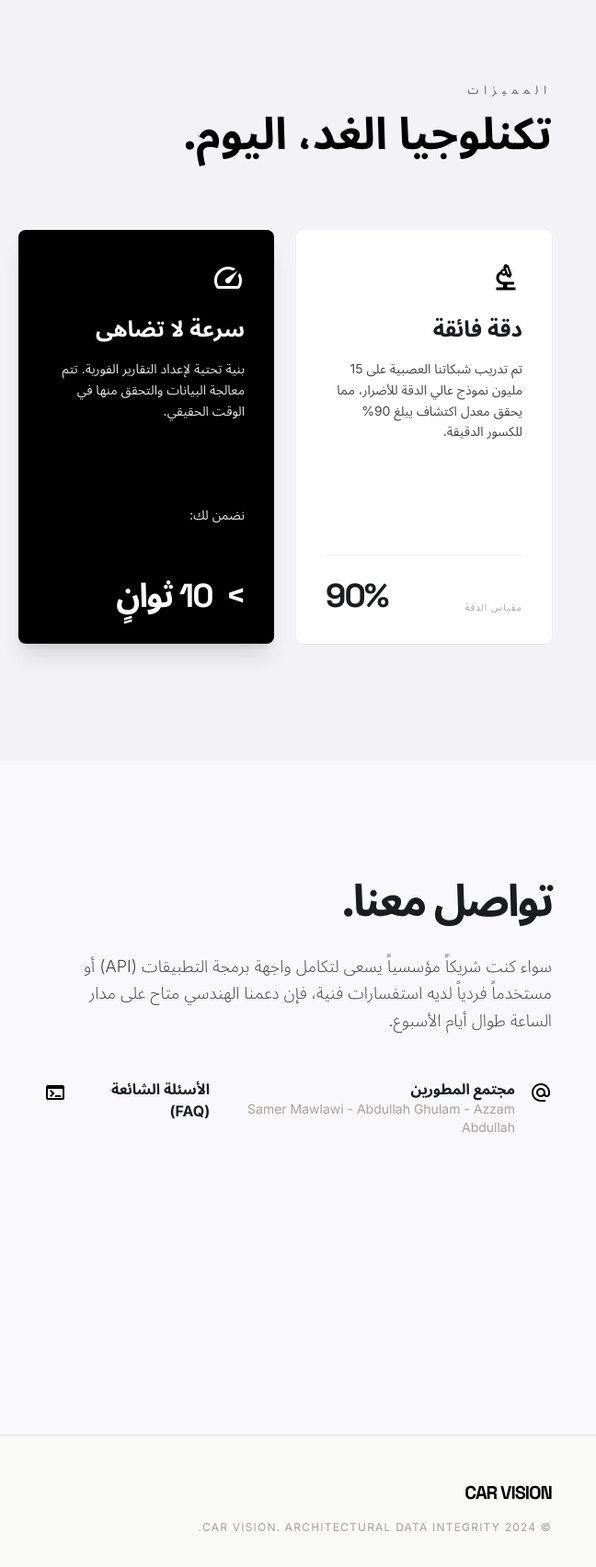
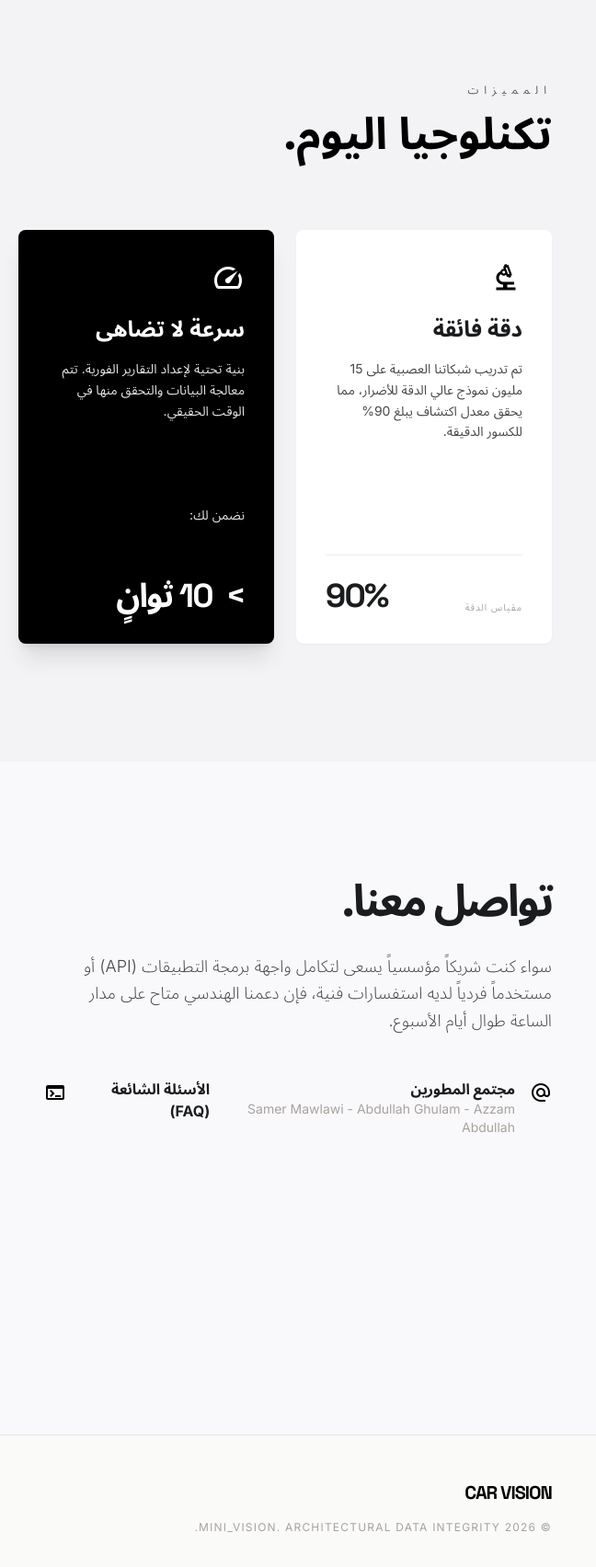
Before and after one commit to AMT72/Mini_Vision, a plain HTML site: page index.html in a window 1280 px wide. Shown: the part 1240-2944 px from the top of the page at 92% size, 632-1280 px from the left. Drawn offline with nearby package versions, Linux system fonts and the light colour scheme.

```diff
--- a/index.html
+++ b/index.html
@@ -201,7 +201,7 @@
 <section class="py-32 px-6 md:px-12 max-w-[1920px] mx-auto bg-surface-container-low" id="technology">
 <div class="mb-20 text-right">
 <h2 class="text-xs font-headline uppercase tracking-[0.5em] text-secondary mb-4" style="">المميزات</h2>
-<p class="text-4xl md:text-5xl font-headline font-bold text-primary" style="">تكنلوجيا الغد، اليوم.</p>
+<p class="text-4xl md:text-5xl font-headline font-bold text-primary" style="">تكنلوجيا اليوم.</p>
 </div>
 <div class="grid grid-cols-1 md:grid-cols-2 lg:grid-cols-4 gap-6">
 <!-- Accuracy -->
@@ -313,7 +313,7 @@
 <div class="flex flex-col gap-4">
 <span class="font-headline font-bold text-black dark:text-white text-xl tracking-tighter" style="">CAR VISION</span>
 <p class="text-xs uppercase tracking-widest text-stone-400 dark:text-stone-500" style="">
-          © 2024 CAR VISION. ARCHITECTURAL DATA INTEGRITY.
+          © 2026 Mini_Vision. ARCHITECTURAL DATA INTEGRITY.
         </p>
 </div>
 <div class="grid grid-cols-2 sm:grid-cols-4 gap-4">
```
